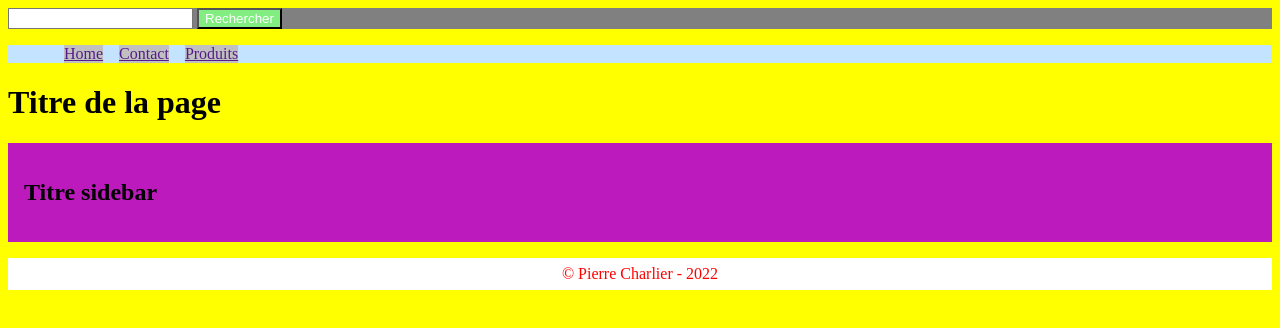
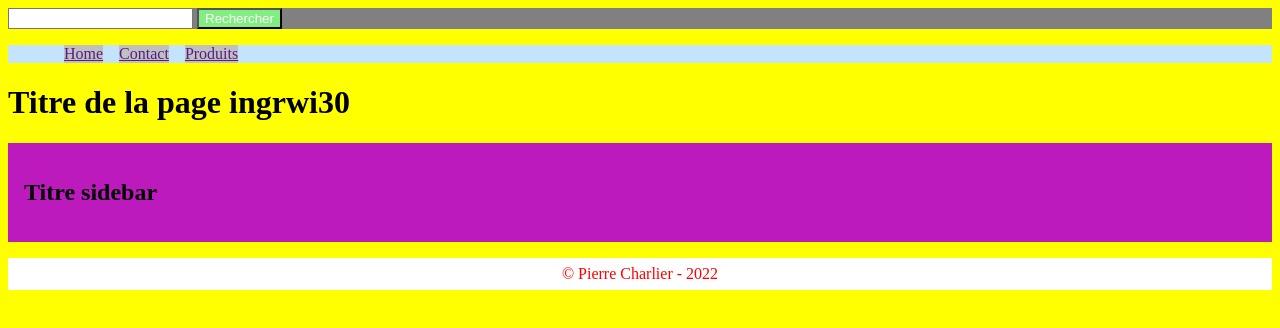
Before and after one commit to heloisehenaut/exercice-sccs-Cedric-H-lo-se, a plain HTML site: page index.html in a window 1280 px wide. Drawn offline with Linux system fonts and the light colour scheme.

Commit message:
fix titre page

```diff
--- a/index.html
+++ b/index.html
@@ -27,7 +27,7 @@
       </nav>
     </header>
     <main>
-      <h1>Titre de la page</h1>
+      <h1>Titre de la page ingrwi30</h1>
     </main>
     <div class="sidebar">
       <h2 class="tile">Titre sidebar</h2>
```
